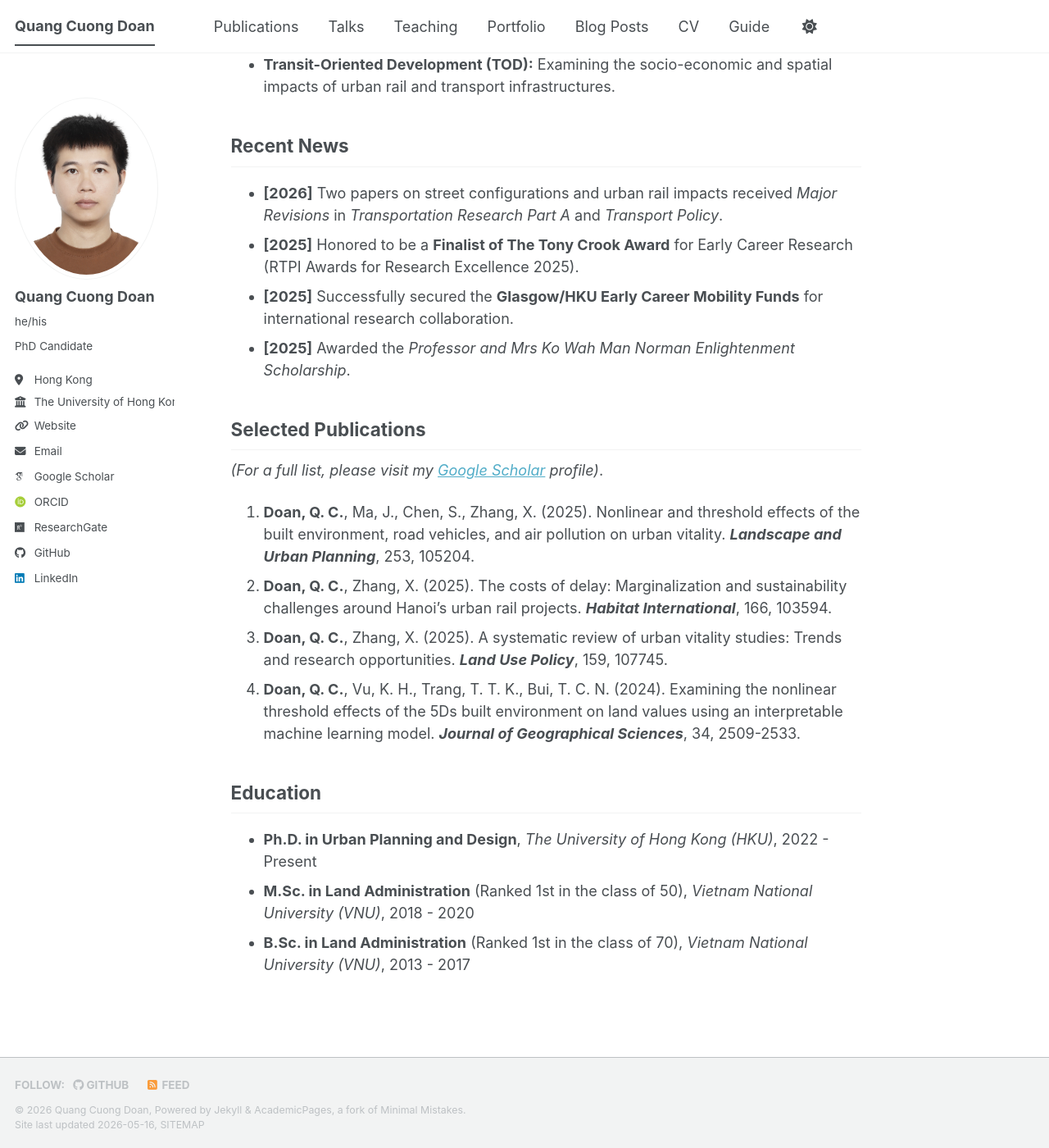
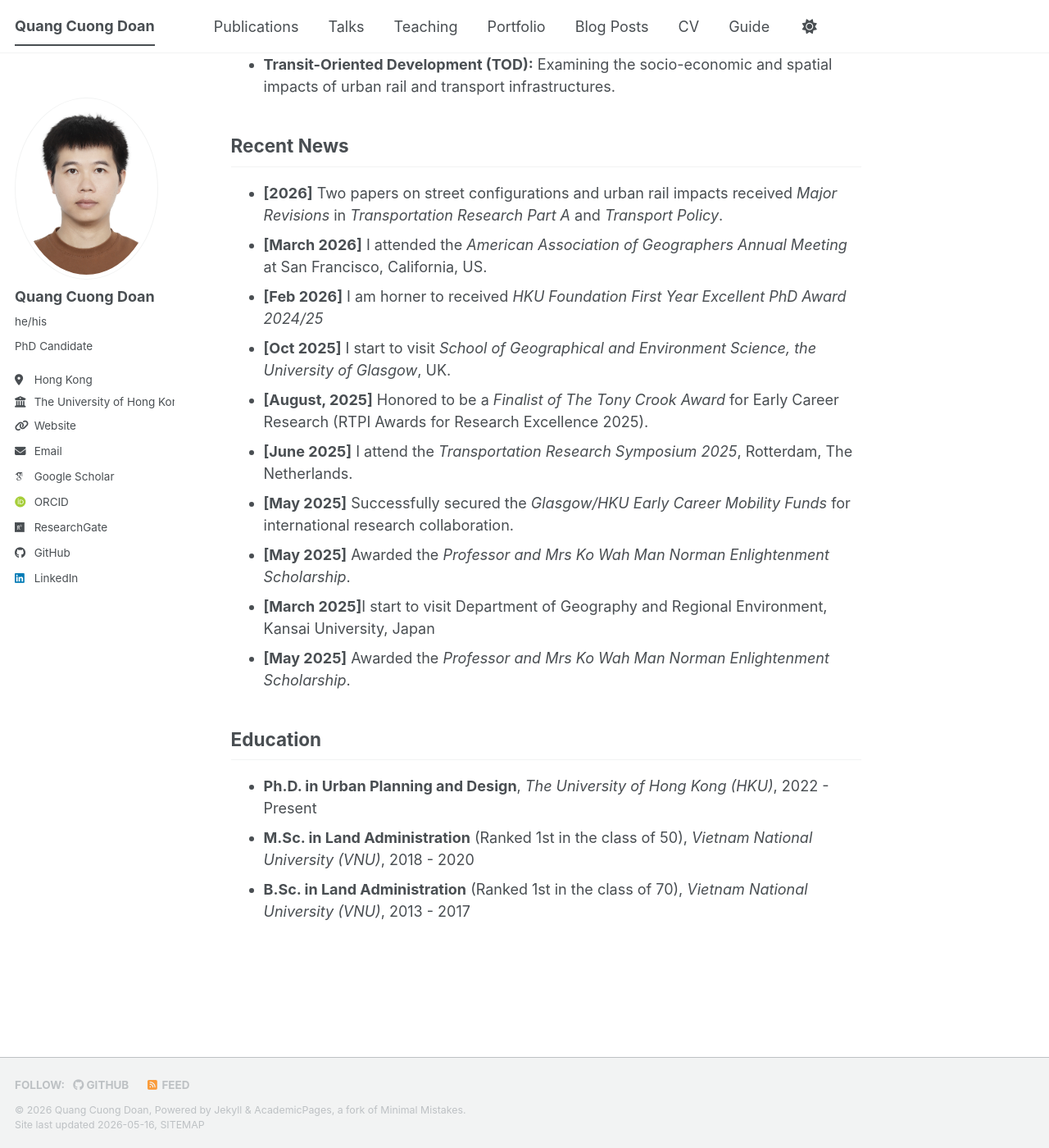
Before and after one commit to cuonghku95/cuonghku95.github.io, a Jekyll site: the page built from _pages/about.md, in a window 1280 px wide and 1400 px high, scrolled down 670 px. Shown: the whole window at 82% size. Built offline with Jekyll 4.4.1, drawn with Linux system fonts in a browser that asks for light colours; some web fonts are replaced; a script bundle is joined from its source files by our own code; library files that are not in the unit come from our copies.

Commit message:
Update recent news and publications in about.md
Added recent achievements and updated publication list.

```diff
--- a/_pages/about.md
+++ b/_pages/about.md
@@ -19,18 +19,16 @@ My research interests lie at the intersection of urban analytics, geographic inf
 Recent News
 ------
 * **[2026]** Two papers on street configurations and urban rail impacts received *Major Revisions* in *Transportation Research Part A* and *Transport Policy*.
-* **[2025]** Honored to be a **Finalist of The Tony Crook Award** for Early Career Research (RTPI Awards for Research Excellence 2025).
-* **[2025]** Successfully secured the **Glasgow/HKU Early Career Mobility Funds** for international research collaboration.
-* **[2025]** Awarded the *Professor and Mrs Ko Wah Man Norman Enlightenment Scholarship*.
+* **[March 2026]** I attended the *American Association of Geographers Annual Meeting* at San Francisco, California, US.
+* **[Feb 2026]** I am horner to received *HKU Foundation First Year Excellent PhD Award 2024/25*
+* **[Oct 2025]** I start to visit *School of Geographical and Environment Science, the University of Glasgow*, UK.
+* **[August, 2025]** Honored to be a *Finalist of The Tony Crook Award* for Early Career Research (RTPI Awards for Research Excellence 2025).
+* **[June 2025]** I attend the *Transportation Research Symposium 2025*, Rotterdam, The Netherlands.
+* **[May 2025]** Successfully secured the *Glasgow/HKU Early Career Mobility Funds* for international research collaboration.
+* **[May 2025]** Awarded the *Professor and Mrs Ko Wah Man Norman Enlightenment Scholarship*.
+* **[March 2025]**I start to visit Department of Geography and Regional Environment, Kansai University, Japan
+* **[May 2025]** Awarded the *Professor and Mrs Ko Wah Man Norman Enlightenment Scholarship*.
 
-Selected Publications
-------
-*(For a full list, please visit my [Google Scholar](https://scholar.google.com/citations?user=GP9_no4AAAAJ) profile)*.
-
-1. **Doan, Q. C.**, Ma, J., Chen, S., Zhang, X. (2025). Nonlinear and threshold effects of the built environment, road vehicles, and air pollution on urban vitality. ***Landscape and Urban Planning***, 253, 105204.
-2. **Doan, Q. C.**, Zhang, X. (2025). The costs of delay: Marginalization and sustainability challenges around Hanoi's urban rail projects. ***Habitat International***, 166, 103594.
-3. **Doan, Q. C.**, Zhang, X. (2025). A systematic review of urban vitality studies: Trends and research opportunities. ***Land Use Policy***, 159, 107745.
-4. **Doan, Q. C.**, Vu, K. H., Trang, T. T. K., Bui, T. C. N. (2024). Examining the nonlinear threshold effects of the 5Ds built environment on land values using an interpretable machine learning model. ***Journal of Geographical Sciences***, 34, 2509-2533.
 
 Education
 ------
```
